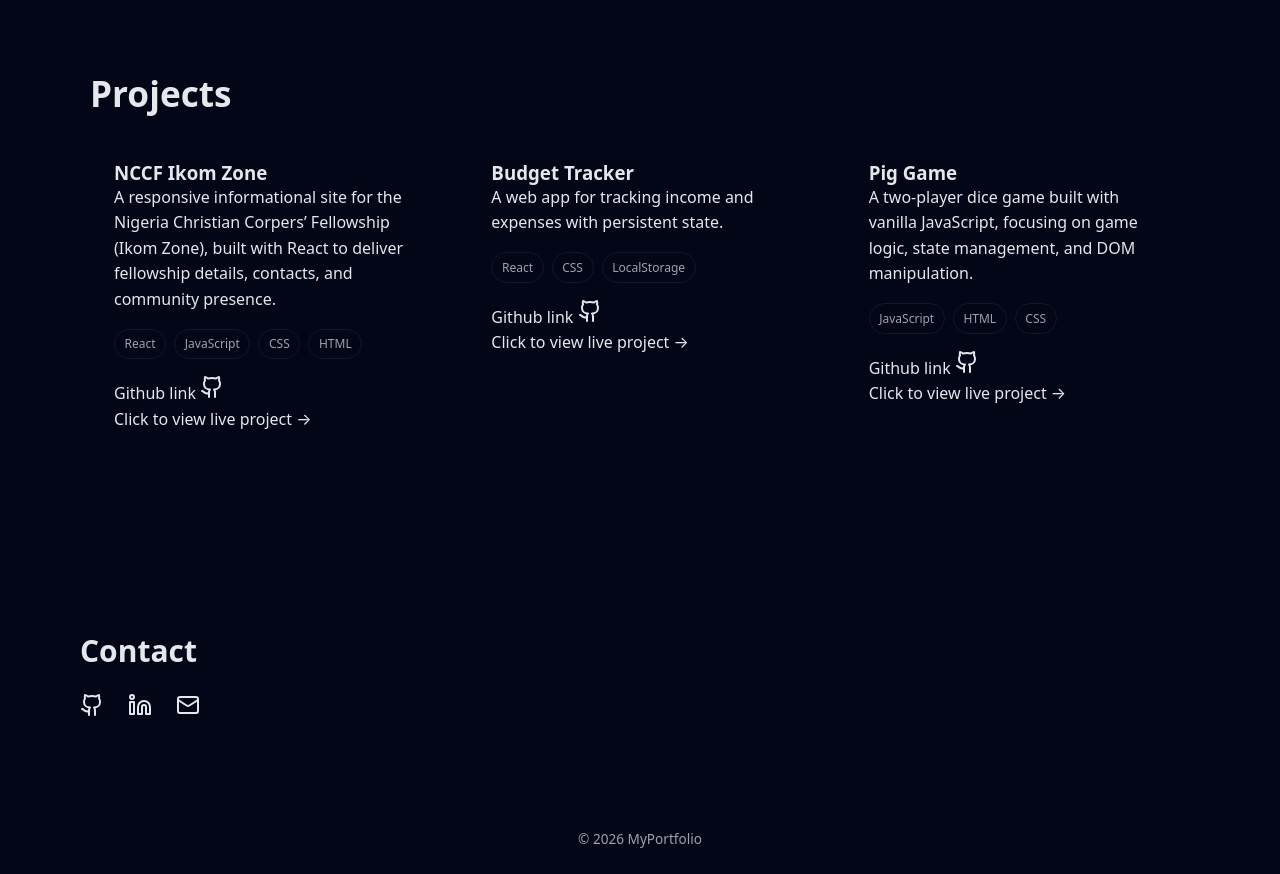
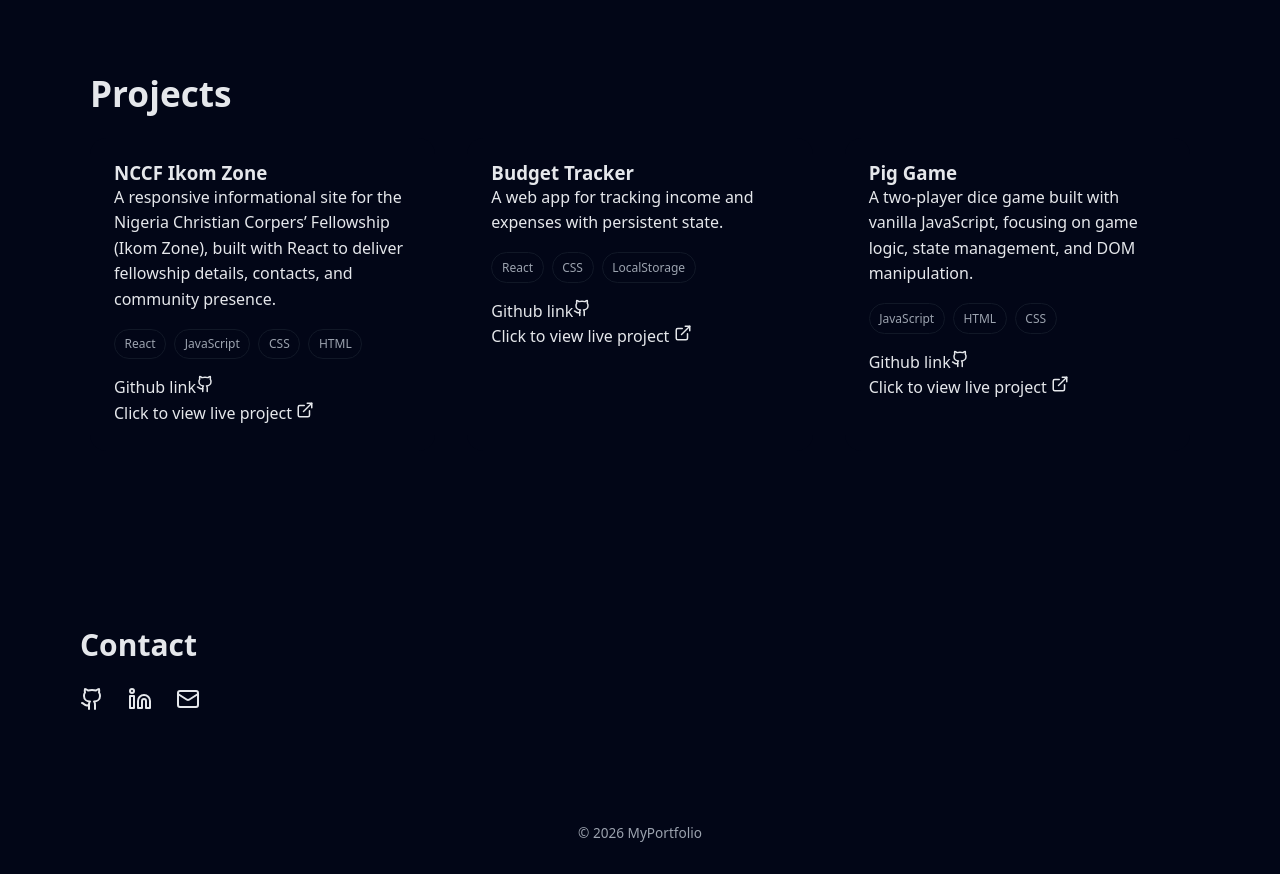
Before and after one commit to feranmi-idowu/My-Portfolio, a React (Vite) app: page / in a window 1280 px wide. Shown: the part 1100-1974 px from the top of the page. Built offline with nearby package versions, Linux system fonts and the light colour scheme.

Commit message:
project links fixed

```diff
--- a/src/components/navbar.jsx
+++ b/src/components/navbar.jsx
@@ -68,7 +68,7 @@ function Navbar() {
         animate={isMenuOpen ? "open" : "closed"}
         variants={mobileMenu}
       >
-        {navItems.map((item) => (
+        {navItems.map((item) => ( //navItems.map((item) => (
           <a
             key={item}
             href={`#${item.toLowerCase()}`}
--- a/src/components/project.jsx
+++ b/src/components/project.jsx
@@ -1,5 +1,5 @@
 import { motion } from "framer-motion";
-import { Github } from "lucide-react";
+import { Github, ExternalLink } from "lucide-react";
 
 function Projects() {
   const projects = [
@@ -38,7 +38,7 @@ function Projects() {
           {projects.map((project) => (
             <motion
               key={project.id}
-              href={project.link}
+
               target="_blank"
               rel="noopener noreferrer"
               whileHover={{ scale: 1.05 }}
@@ -51,8 +51,10 @@ function Projects() {
                   <span key={tech}>{tech}</span>
                 ))}
               </div>
-              <p>Github link <a href={project.github}></a><Github/></p>
-              <a >Click to view live project →</a>
+              <div>
+                <a href={project.github}>Github link</a><Github size={18}/>
+              </div>
+              <a href={project.live}>Click to view live project <ExternalLink size={18}/></a>
             </motion>
           ))}
         </div>
```
